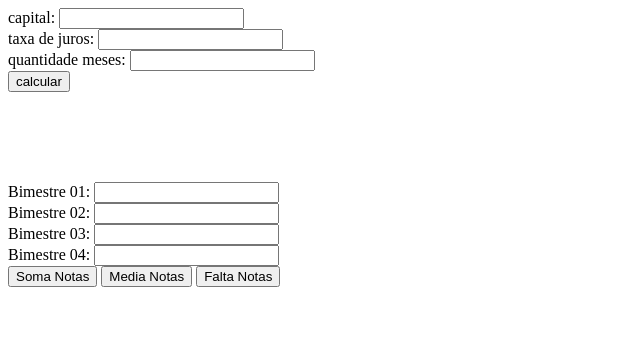
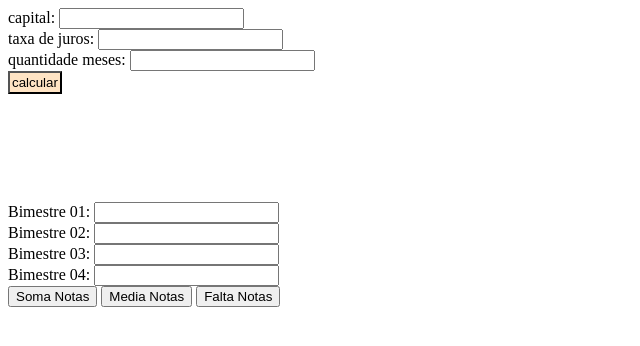
Before and after one commit to yamato421/primeiroi_3t, a plain HTML site: page index.html in a window 1280 px wide. Shown: the whole page, without its empty margins (0-640 px from the left). Drawn offline with Linux system fonts and the light colour scheme.

Commit message:
Update index.html

```diff
--- a/index.html
+++ b/index.html
@@ -6,16 +6,19 @@
     <meta name="viewport" content="width=device-width, initial-scale=1.0">
     <title>Terceiro Trimestre</title>
     <script src="estudo.js"></script>
+    <link rel="stylesheet" href="geral.css">
 
 </head>
 <body>
-
-capital: <input id="valor" type="text"> <br>
+<div class="calculadora">
+    capital: <input id="valor" type="text"> <br>
 taxa de juros: <input id="juros" type="text"> <br>
 
 quantidade meses: <input id="meses" type="text"> <br>
 
-<button onclick="total()">calcular</button>
+<button id="btnCalc" onclick="total()">calcular</button>
+
+</div>
 
 
 
```
